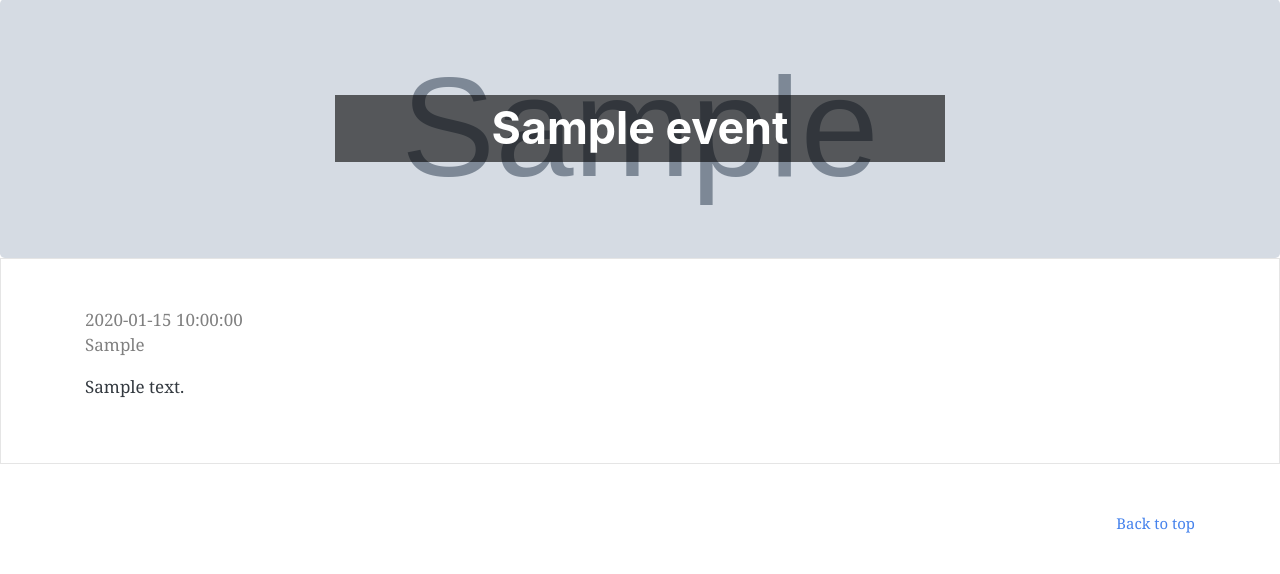
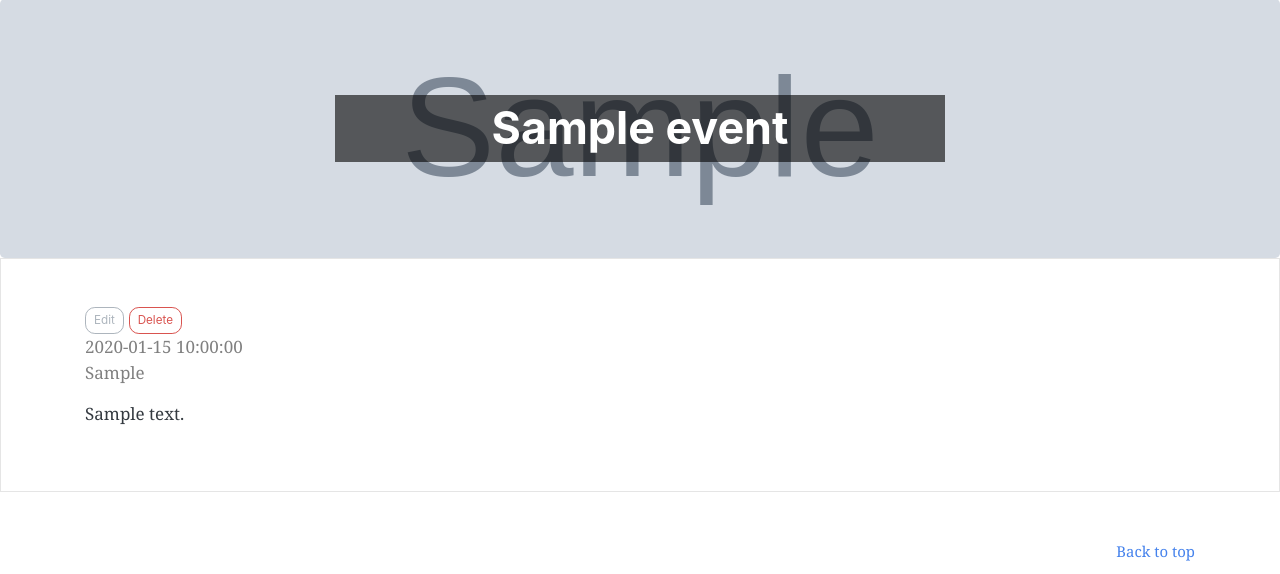
Before and after one commit to xiadongdev/event-creator, a PHP site: page /event.php?id=1 in a window 1280 px wide. Shown: the part 29-603 px from the top of the page. Run offline with PHP 8.4, Linux system fonts and the light colour scheme; tables that the repository leaves empty or names only in its code hold one stand-in row (values such as "Sample post"); grey boxes marked "Sample" are stand-in pictures.

Commit message:
add delete functionality to delete an event

```diff
--- a/event.php
+++ b/event.php
@@ -2,6 +2,16 @@
 
 <?php
 $event = new Event;
+
+if(isset($_POST['del_id'])){
+  $del_id = $_POST['del_id'];
+  echo $del_id;
+  if($event->delete($del_id)){
+    redirect('index.php', 'Event Deleted', 'success');
+  } else {
+    redirect('index.php', 'Failed to delete the Event', 'error');
+  }
+}
 
 $template = new Template('templates/event-detail.php');
 
--- a/lib/Event.php
+++ b/lib/Event.php
@@ -8,14 +8,14 @@
 
     //get all events
     public function getAllEvents(){
-      $this->db->query('SELECT * FROM events ORDER BY reg_date DESC');
+      $this->db->query("SELECT * FROM events ORDER BY reg_date DESC");
       //assign result set
       $results = $this->db->resultSet();
       return $results;
     }
 
     public function getEvent($id){
-      $this->db->query('SELECT * FROM events WHERE id = :id');
+      $this->db->query("SELECT * FROM events WHERE id = :id");
       $this->db->bind(':id', $id);
 
       $result = $this->db->single();
@@ -23,8 +23,8 @@
     }
 
     public function create($data){
-      $this->db->query('INSERT INTO events (title, date, location, summary, description, img_url)
-      VALUES (:title, :date, :location, :summary, :description, :img_url)');
+      $this->db->query("INSERT INTO events (title, date, location, summary, description, img_url)
+      VALUES (:title, :date, :location, :summary, :description, :img_url)");
 
       $this->db->bind(':title', $data['title']);
       $this->db->bind(':date', $data['date']);
@@ -39,4 +39,13 @@
         return false;
       }
     }
+
+    public function delete($id){
+      $this->db->query("DELETE FROM events WHERE id = $id");
+      if($this->db->execute()){
+        return true;
+      } else {
+        return false;
+      }
+    }
   }
--- a/newEvent.php
+++ b/newEvent.php
@@ -15,7 +15,6 @@ if(isset($_POST['submit'])){
   if($event->create($data)){
     redirect('index.php', 'A New event has been created', 'success');
   } else {
-    echo 'error';
     redirect('index.php', 'Something went wrong', 'error');
   }
 }
--- a/templates/event-detail.php
+++ b/templates/event-detail.php
@@ -7,6 +7,14 @@
     </section>
     <div class="album py-5 bg-light">
       <div class="container">
+        <div>
+          <a class="btn btn-sm btn-outline-secondary" href="editEvent.php?id=<?php echo $event->id; ?>">Edit</a>
+
+          <form style="display:inline;" method="post" action="event.php">
+            <input type="hidden" name="del_id" value="<?php echo $event->id; ?>">
+            <input type="submit" class="btn btn-sm btn-outline-danger" value="Delete">
+          </form>
+        </div>
         <p class="date-location" style="color: grey;">
           <?php echo $event->date; ?> <br/>
           <?php echo nl2br($event->location); ?>
```
Also changed, not shown: templates/frontpage.php (+2 -9 lines).
